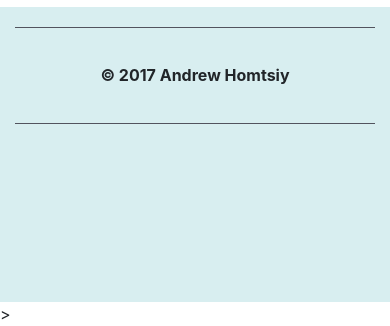
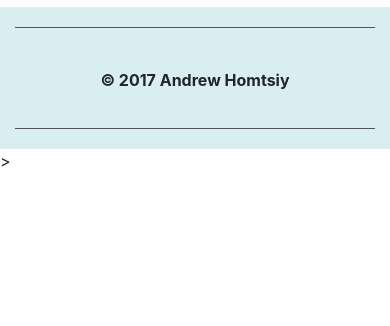
Before and after one commit to AndrewHomtsiy/resume, a plain HTML site: page index.html in a window 390 px wide. Shown: the part 5609-5935 px from the top of the page. After the commit the page ends 5782 px from the top, so only its background shows below. Drawn offline with nearby package versions, Linux system fonts and the light colour scheme; a web font is replaced by a local one.

Commit message:
футер

```diff
--- a/css/media.css
+++ b/css/media.css
@@ -4,6 +4,7 @@ header {
 	width: 100%;
 	background: url("../img/12.jpg") no-repeat center top / cover;
 	opacity: 0.85;
+
 }
 	.about {
 	display: flex;
@@ -93,9 +94,13 @@ border-bottom: none;
 }
 #footer {
 
-	height: 35vh;
+	height:15%;
 }
+.contant {
+	margin-top: 20px;
+	}
 .line {
 	margin-top: 20px;
+	margin-bottom: 20px;
 }
 }
```
